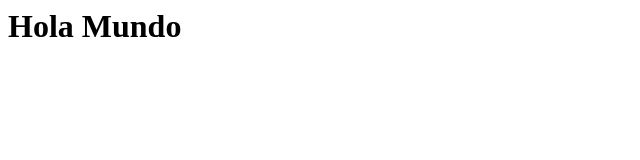
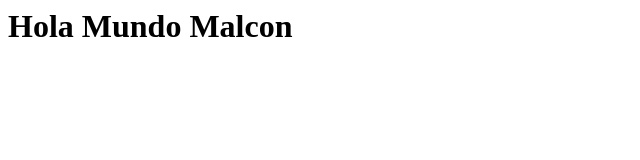
Before and after one commit to Malcon/malcon.github.io, a plain HTML site: page index.html in a window 1280 px wide. Shown: the whole page, without its empty margins (0-640 px from the left). Drawn offline with Linux system fonts and the light colour scheme.

Commit message:
Update index.html

```diff
--- a/index.html
+++ b/index.html
@@ -1,2 +1,2 @@
 
-<h1>Hola Mundo</h1>
+<h1>Hola Mundo Malcon</h1>
```
